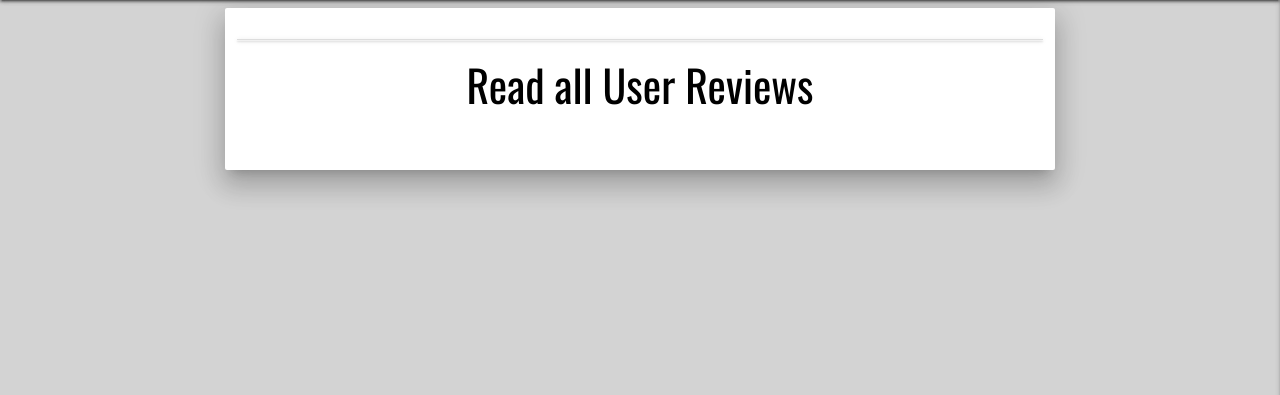
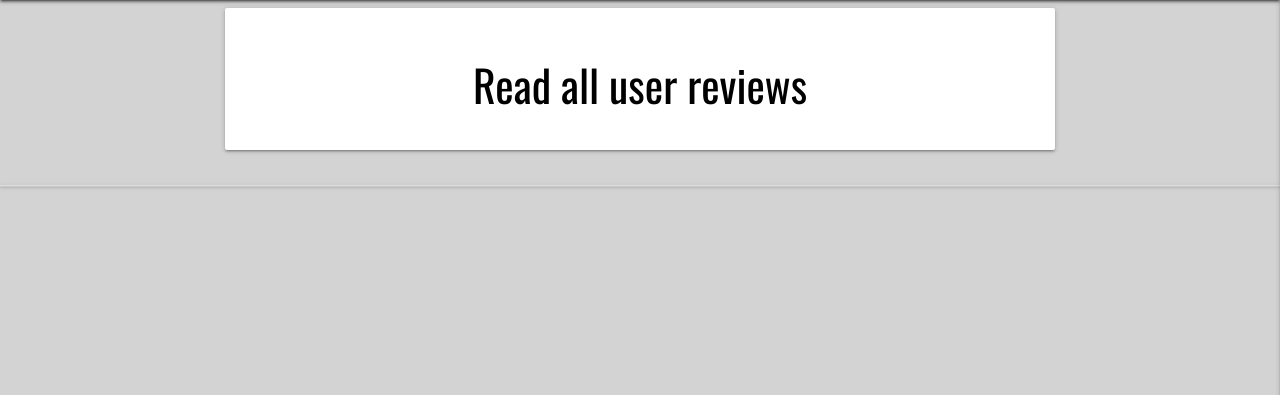
Before and after one commit to Code-Institute-Submissions/Mishsmelle-milestone-three_DecResub, a Flask app: page /get_reviews in a window 1280 px wide. Shown: the part 64-459 px from the top of the page. Run offline with Flask 2, Linux system fonts and the light colour scheme; data that the repository does not hold is empty; some libraries are stand-ins or nearby versions.

Commit message:
copied profile html to reviews and edited some of the fields

```diff
--- a/app.py
+++ b/app.py
@@ -43,21 +43,8 @@
 
 @app.route("/get_reviews")
 def get_reviews():
-    """
-    get the list of reviews to show on reviews.html
-    """
-    reviews = list(mongo.db.films.find())
-    return render_template("reviews.html", reviews=reviews)
-
-
-@app.route("/see_review/<reviews>", methods=["GET", "POST"])
-def see_review(reviews):
-    """
-    view the full review of individual book
-    """
-    reviews = list(mongo.db.reviews.find({"_id": ObjectId(reviews)}))
-    return render_template("book_review.html", reviews=reviews)
-
+    films = list(mongo.db.films.find())
+    return render_template("reviews.html", films=films)
 
 @app.route("/create", methods=["GET", "POST"])
 def create():
--- a/templates/reviews.html
+++ b/templates/reviews.html
@@ -1,23 +1,25 @@
 {% extends "base.html" %}
 {% block content %}
-<div class="review-hero">
-    <button class="waves-effect waves-light btn" onclick="topFunction()" id="myBtn" title="Back to top"
-        aria-label="Button takes back to top of page"><i class="fa-solid fa-angle-up"></i></button>
+
+<!-- heading-->
 <div class="row">
-        <div class="col s12 m10 offset-m1 l8 offset-l2">
-            <div class="card-panel z-depth-4 card-margin-top">
-                <div class="col s12 m6 offset-m3">
-                    <h3 class="review-header center-align">Read all User Reviews</h3>
+    <div class="col s12 m8 offset-m2">
+        <div class="card-panel">
+            <h3 class="center-align black-text text-darken-4">
+                Read all user reviews
+            </h3>
         </div>
-                <!-- if reviews found display them otherwise display No Results Found  -->
+    </div>
+</div>
+
+<!--Film Review cards-->
 <div class="row">
     <ul class="collapsible">
         {% for film in films %}
         <li>
             <div class="collapsible-header white-text blue-grey darken-4 text-shadow">
                 <i class="fas fa-caret-down"></i>
-                                <img class="activator" src="{{ film.image_url }}" alt="default film image"
-                                    style=max-width:50px; />
+                <img class="activator" src="{{ film.image_url }}" alt="default film image" style=max-width:50px; />
                 <strong>{{ film.film_title }}</strong>
             </div>
             <div class="collapsible-body">
@@ -25,47 +27,14 @@
                 <p>{{ film.review }}</p>
                 <p><em>by: {{ film.reviewed_by }}</em></p>
                 {% if session.user|lower == film.reviewed_by|lower %}
-                                <a href="{{ url_for('delete_film', film_id=film._id)}}"
-                                    class="btn-small green accent-4">Delete</a>
-                                <a href="{{ url_for('edit_film', film_id=film._id)}}"
-                                    class="btn-small light-blue lighten-1">Edit</a>
+                <a href="{{ url_for('delete_film', film_id=film._id)}}" class="btn-small green accent-4">Delete</a>
+                <a href="{{ url_for('edit_film', film_id=film._id)}}" class="btn-small light-blue lighten-1">Edit</a>
                 {% endif %}
             </div>
         </li>
         {% endfor %}
     </ul>
-                    <!-- end of card title  -->
-                </div>
-            </div>
-            <!-- end of review loop  -->
-        </div>
-    </div>
+    <!-- if user has no film reviews added-->
 </div>
 
-<script>
-    // Floating button to click to go to top of review.html
-    // https: //www.w3schools.com/howto/howto_js_scroll_to_top.asp
-    //Get the button:
-    mybutton = document.getElementById("myBtn");
-
-    // When the user scrolls down 20px from the top of the document, show the button
-    window.onscroll = function () {
-        scrollFunction()
-    };
-
-    function scrollFunction() {
-        if (document.body.scrollTop > 20 || document.documentElement.scrollTop > 20) {
-            mybutton.style.display = "block";
-        } else {
-            mybutton.style.display = "none";
-        }
-    }
-
-    // When the user clicks on the button, scroll to the top of the document
-    function topFunction() {
-        document.body.scrollTop = 0; // For Safari
-        document.documentElement.scrollTop = 0; // For Chrome, Firefox, IE and Opera
-    }
-</script>
-
 {% endblock %}
```
Lines whose indentation alone changed are shown as unchanged.
